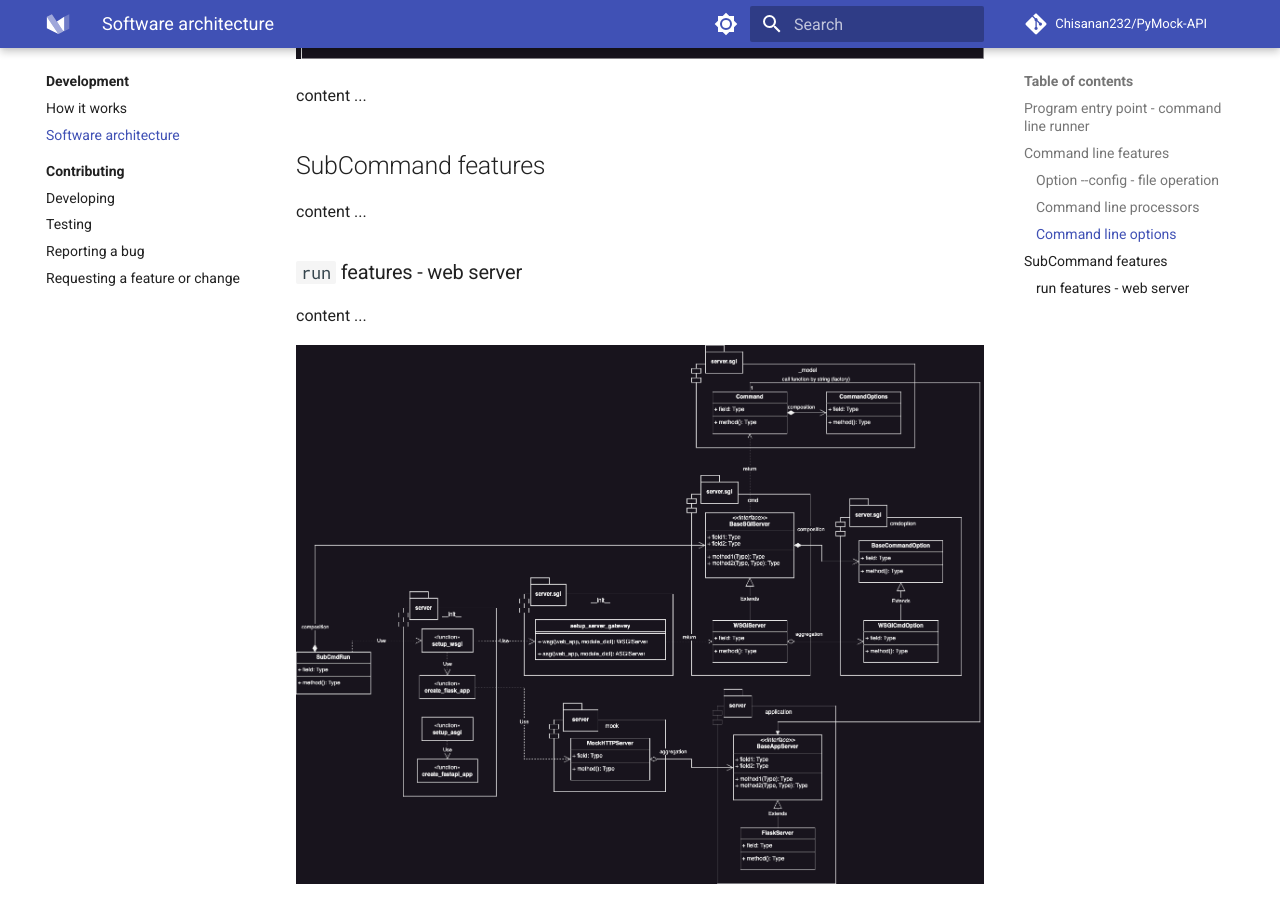
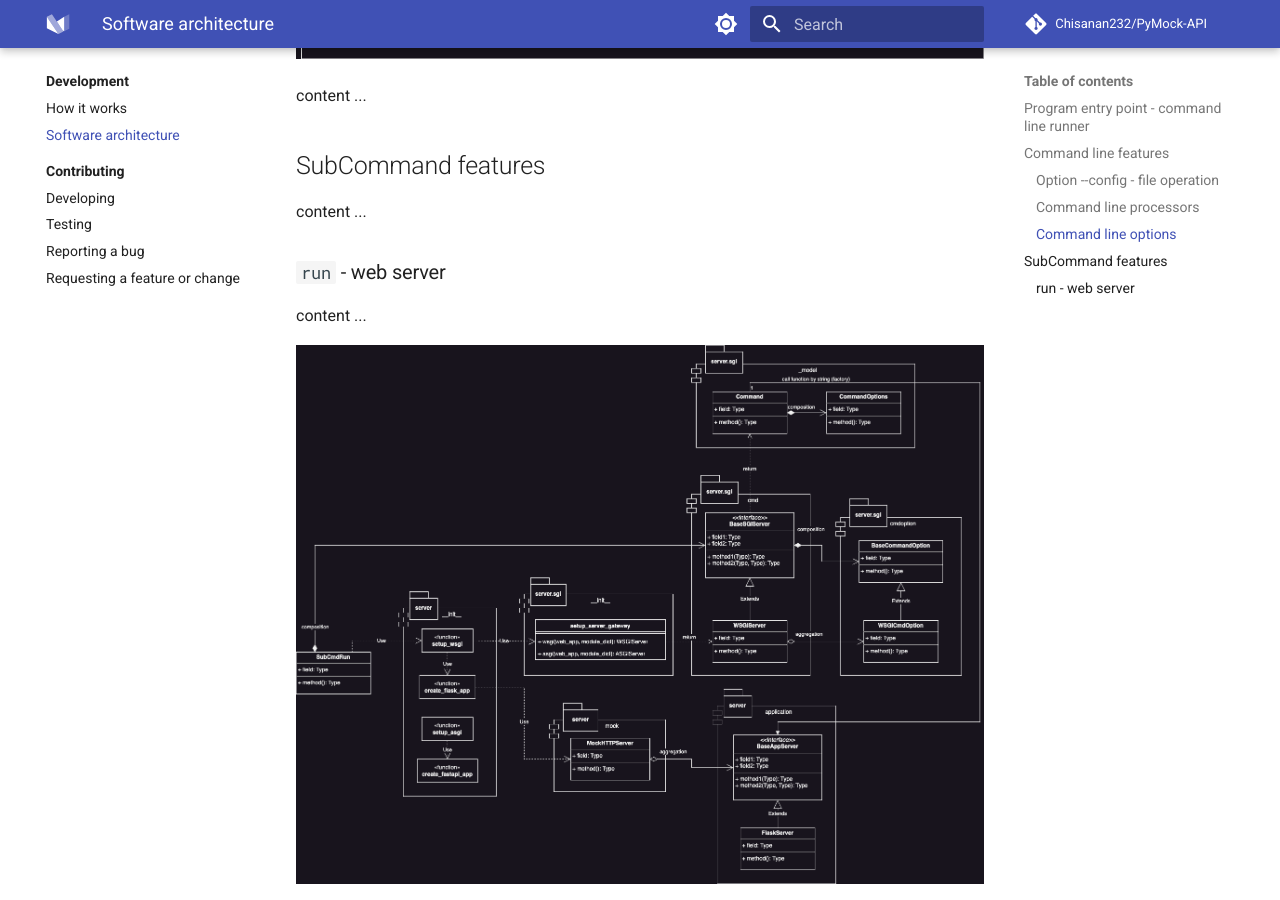
Before and after one commit to Chisanan232/PyMock-Server, an MkDocs documentation site: the page built from docs/development/software-architecture.md, in a window 1280 px wide and 900 px high, scrolled down 3897 px. Built offline with MkDocs 1.6.1 and Material for MkDocs 9.7.7, drawn with Linux system fonts in a browser that asks for light colours; comment, search, counter and statistics services are not loaded.

Commit message:
Modify the section title.

```diff
--- a/docs/development/software-architecture.md
+++ b/docs/development/software-architecture.md
@@ -56,7 +56,7 @@ content ...
 content ...
 
 
-### ``run`` features - web server
+### ``run`` - web server
 
 content ...
 
```
